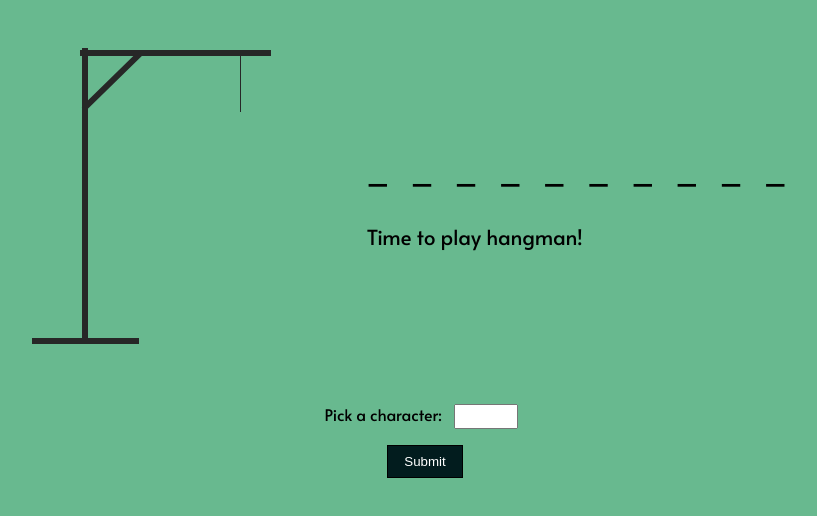
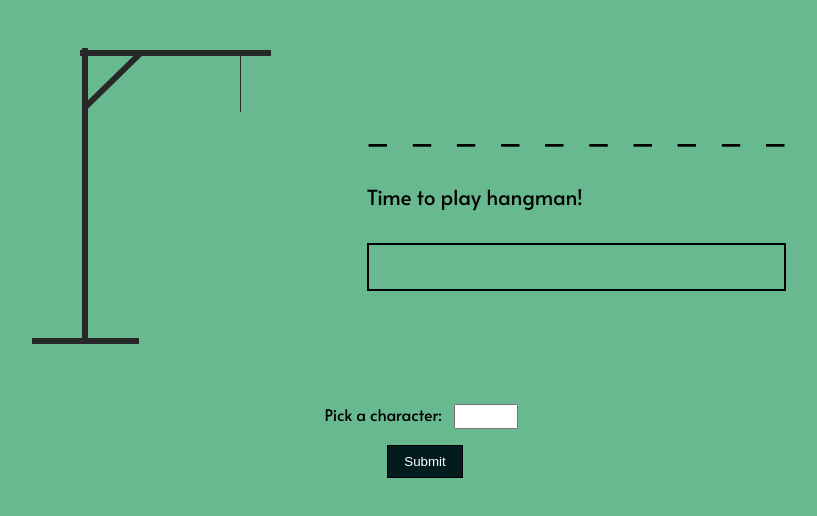
Before and after one commit to franciscochiarino/hangman, a plain HTML site: page index.html in a window 1280 px wide. Shown: the whole page, without its empty margins (215-1032 px from the left). Drawn offline with Linux system fonts and the light colour scheme.

Commit message:
created and styled used-characters

```diff
--- a/app.js
+++ b/app.js
@@ -84,4 +84,6 @@ const guessLetter = (pickedLetter) => {
             break;
     }
 
+    return letter.value = '';
+
 }
--- a/index.html
+++ b/index.html
@@ -55,6 +55,7 @@
         <section id="display">
             <section id="word-display"></section>
             <section id="output-message"></section>
+            <section id="used-characters"></section>
         </section>
     </div> <!-- .flex-container -->
     <!-- Form -->
--- a/style.css
+++ b/style.css
@@ -41,6 +41,11 @@ body {
     font-size: 1.3rem;
 }
 
+#used-characters {
+    height: 3rem;
+    border: 2px solid black;
+}
+
 /* Main */
 
 .flex-container {
```
